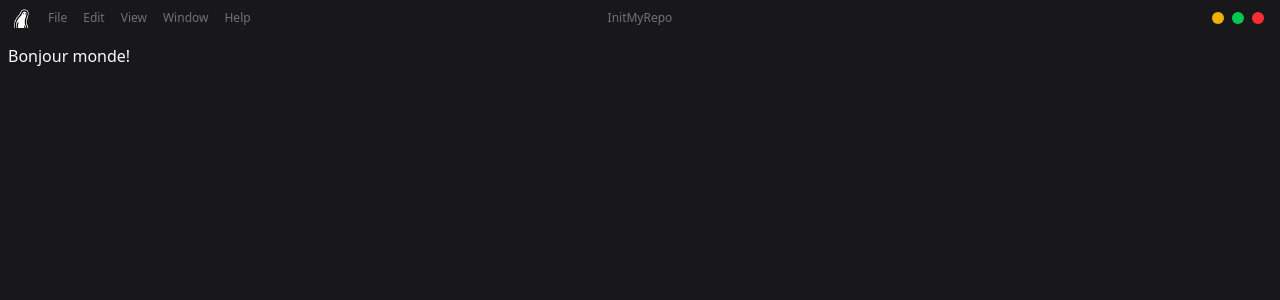
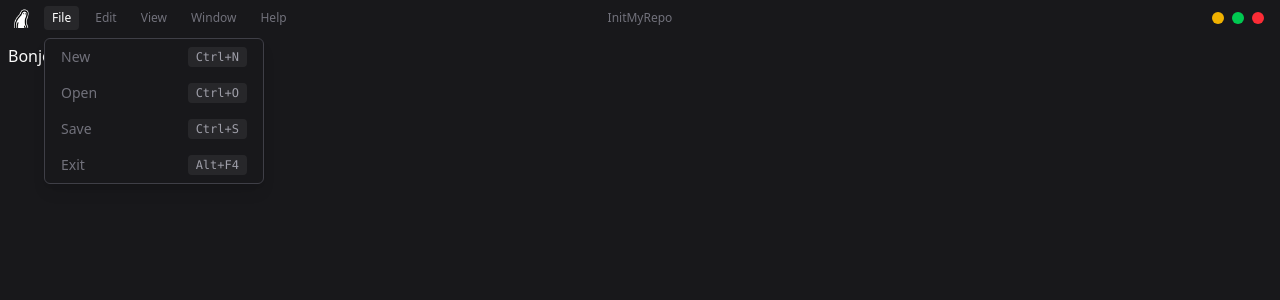
Before and after one commit to luminescencedev/InitMyRepo, a React (Vite) app: page / in a window 1280 px wide. Both pictures are taken after a click on the button "File". Shown: the top 300 px of the page. Built offline with nearby package versions, Linux system fonts and the light colour scheme.

Commit message:
update menubar.tsx

```diff
--- a/src/electron/main.ts
+++ b/src/electron/main.ts
@@ -2,6 +2,7 @@ import { app, BrowserWindow, ipcMain } from "electron";
 import path from "path";
 import { isDev } from "./utils.js";
 import { createTray } from "./tray.js";
+import { globalShortcut } from "electron";
 
 function createWindow(): BrowserWindow {
   const mainWindow = new BrowserWindow({
@@ -36,12 +37,28 @@ function createWindow(): BrowserWindow {
 app.whenReady().then(() => {
   const mainWindow = createWindow();
 
+  globalShortcut.register("CommandOrControl+Shift+M", () => {
+    const windows = BrowserWindow.getAllWindows();
+    if (windows.length > 0) {
+      const win = windows[0];
+      if (!win.isMaximized()) {
+        win.maximize();
+      } else {
+        win.unmaximize();
+      }
+    }
+  });
+
   ipcMain.on("minimize", () => {
-    mainWindow.minimize();
+    if (mainWindow) {
+      mainWindow.minimize();
+    }
   });
 
   ipcMain.on("close", () => {
-    mainWindow.close();
+    if (mainWindow) {
+      mainWindow.close();
+    }
   });
 
   ipcMain.on("maximize", () => {
@@ -54,7 +71,15 @@ app.whenReady().then(() => {
     }
   });
 
-  // Add handler for showing menus
+  ipcMain.on("fullscreen", () => {
+    if (mainWindow) {
+      if (!mainWindow.isFullScreen()) {
+        mainWindow.setFullScreen(true);
+      } else {
+        mainWindow.setFullScreen(false);
+      }
+    }
+  });
 
   createTray(mainWindow);
 
@@ -82,4 +107,8 @@ function handleCloseEvents(mainWindow: BrowserWindow) {
   mainWindow.on("show", () => {
     willClose = false;
   });
+
+  app.on("will-quit", () => {
+    globalShortcut.unregisterAll();
+  });
 }
--- a/src/electron/tray.ts
+++ b/src/electron/tray.ts
@@ -2,14 +2,21 @@ import { BrowserWindow, Menu, Tray, app } from "electron";
 import { getAssetsPath } from "./pathResolver.js";
 import path from "path";
 
+let tray: Tray | null = null;
+
 export function createTray(mainWindow: BrowserWindow) {
-  const tray = new Tray(path.join(getAssetsPath(), "luminescence_icon@5x.png"));
+  if (tray) {
+    return tray;
+  }
 
-  tray.setContextMenu(
-    Menu.buildFromTemplate([
+  tray = new Tray(path.join(getAssetsPath(), "luminescence_icon@5x.png"));
+  tray.setToolTip("InitMyRepo");
+
+  const contextMenu = Menu.buildFromTemplate([
     {
       label: "Show",
       click: () => {
+        if (mainWindow.isMinimized()) mainWindow.restore();
         mainWindow.show();
         if (app.dock) {
           app.dock.show();
@@ -17,9 +24,34 @@ export function createTray(mainWindow: BrowserWindow) {
       },
     },
     {
+      label: "Hide",
+      click: () => {
+        mainWindow.hide();
+        if (app.dock) {
+          app.dock.hide();
+        }
+      },
+    },
+    { type: "separator" },
+    {
       label: "Quit",
       click: () => app.quit(),
     },
-    ])
-  );
+  ]);
+
+  tray.setContextMenu(contextMenu);
+
+  tray.on("double-click", () => {
+    if (mainWindow.isMinimized()) mainWindow.restore();
+    mainWindow.show();
+    if (app.dock) {
+      app.dock.show();
     }
+  });
+
+  tray.on("right-click", () => {
+    tray?.popUpContextMenu();
+  });
+
+  return tray;
+}
--- a/src/renderer/components/TitleBar/MenuBar.tsx
+++ b/src/renderer/components/TitleBar/MenuBar.tsx
@@ -1,27 +1,131 @@
+import React, { useState, useRef, useEffect } from "react";
 import { cn } from "../../utils/cn";
+import MenuDropdown from "./MenuDropdown";
+
 const drag = { WebkitAppRegion: "drag" } as React.CSSProperties;
 const noDrag = { WebkitAppRegion: "no-drag" } as React.CSSProperties;
-const menus = ["File", "Edit", "View", "Window", "Help"];
+const menus = [
+  {
+    label: "File",
+    items: [
+      { label: "New", shortcut: "Ctrl+N", onClick: () => {} },
+      { label: "Open", shortcut: "Ctrl+O", onClick: () => {} },
+      { label: "Save", shortcut: "Ctrl+S", onClick: () => {} },
+      {
+        label: "Exit",
+        shortcut: "Alt+F4",
+        onClick: () => window.electron?.ipcRenderer.send("close"),
+      },
+    ],
+  },
+  {
+    label: "Edit",
+    items: [
+      { label: "Undo", shortcut: "Ctrl+Z", onClick: () => {} },
+      { label: "Redo", shortcut: "Ctrl+Y", onClick: () => {} },
+      { label: "Cut", shortcut: "Ctrl+X", onClick: () => {} },
+      { label: "Copy", shortcut: "Ctrl+C", onClick: () => {} },
+      { label: "Paste", shortcut: "Ctrl+V", onClick: () => {} },
+    ],
+  },
+  {
+    label: "View",
+    items: [
+      {
+        label: "Reload",
+        shortcut: "Ctrl+R",
+        onClick: () => window.location.reload(),
+      },
+      {
+        label: "Toggle Fullscreen",
+        shortcut: "F11",
+        onClick: () => window.electron?.ipcRenderer.send("fullscreen"),
+      },
+    ],
+  },
+  {
+    label: "Window",
+    items: [
+      {
+        label: "Minimize",
+        shortcut: "Ctrl+M",
+        onClick: () => window.electron?.ipcRenderer.send("minimize"),
+      },
+      {
+        label: "Maximize",
+        shortcut: "Ctrl+Shift+M",
+        onClick: () => window.electron?.ipcRenderer.send("maximize"),
+      },
+    ],
+  },
+  {
+    label: "Help",
+    items: [{ label: "About", shortcut: "F1", onClick: () => {} }],
+  },
+];
 
 const MenuBar: React.FC = () => {
-  // const [activeMenu, setActiveMenu] = useState<string | null>(null);
+  const [activeMenu, setActiveMenu] = useState<string | null>(null);
+  const navRef = useRef<HTMLDivElement>(null);
+
+  // Close dropdown on click outside
+  useEffect(() => {
+    const handleClick = (e: MouseEvent) => {
+      if (navRef.current && !navRef.current.contains(e.target as Node)) {
+        setActiveMenu(null);
+      }
+    };
+    if (activeMenu) {
+      document.addEventListener("mousedown", handleClick);
+    } else {
+      document.removeEventListener("mousedown", handleClick);
+    }
+    return () => document.removeEventListener("mousedown", handleClick);
+  }, [activeMenu]);
+
+  // Keyboard navigation (optional)
+  // ...
 
   return (
     <nav
-      className={cn("flex space-x-2 text-xs font-medium select-none")}
+      ref={navRef}
+      className={cn(
+        "relative flex space-x-2 text-xs font-medium select-none text-zinc-500"
+      )}
       style={drag}
     >
       {menus.map((menu) => (
-        <button
-          key={menu}
-          className={cn(
-            "hover:bg-zinc-800 p-1 rounded-sm focus:outline-none text-zinc-500"
-          )}
-          tabIndex={-1}
+        <div
+          key={menu.label}
+          className="relative"
           style={noDrag}
+          onMouseEnter={() => {
+            if (activeMenu) setActiveMenu(menu.label);
+          }}
         >
-          {menu}
-        </button>
+          <button
+            className={cn(
+              "hover:bg-zinc-800 p-1 rounded-sm focus:outline-none px-2 transition-colors",
+              activeMenu === menu.label && "bg-zinc-800 text-white"
+            )}
+            tabIndex={0}
+            onClick={() =>
+              setActiveMenu(activeMenu === menu.label ? null : menu.label)
+            }
+            onKeyDown={(e) => {
+              if (e.key === "Enter" || e.key === "ArrowDown")
+                setActiveMenu(menu.label);
+              if (e.key === "Escape") setActiveMenu(null);
+            }}
+          >
+            {menu.label}
+          </button>
+          <MenuDropdown
+            open={activeMenu === menu.label}
+            items={menu.items}
+            className="top-7 left-0 min-w-[220px]"
+          />
+        </div>
       ))}
     </nav>
   );
--- /dev/null
+++ b/src/renderer/components/TitleBar/MenuDropdown.tsx
@@ -0,0 +1,54 @@
+import React from "react";
+import { cn } from "../../utils/cn";
+
+export interface MenuDropdownProps {
+  open: boolean;
+  items: {
+    label: string;
+    shortcut?: string;
+    onClick?: () => void;
+    disabled?: boolean;
+  }[];
+  className?: string;
+  style?: React.CSSProperties;
+}
+
+const MenuDropdown: React.FC<MenuDropdownProps> = ({
+  open,
+  items,
+  className,
+  style,
+}) => {
+  if (!open) return null;
+  return (
+    <div
+      className={cn(
+        "absolute left-0 mt-1 min-w-[220px] w-auto bg-zinc-900 border border-zinc-700 rounded-md shadow-lg z-50 animate-fade-in flex flex-col",
+        className
+      )}
+      style={style}
+    >
+      {items.map((item, i) => (
+        <button
+          key={item.label + i}
+          className={cn(
+            "w-full flex items-center justify-between px-4 py-2 text-sm hover:bg-zinc-800 focus:bg-zinc-800 transition-colors whitespace-nowrap",
+            item.disabled && "opacity-50 cursor-not-allowed"
+          )}
+          onClick={item.onClick}
+          disabled={item.disabled}
+          tabIndex={0}
+        >
+          <span>{item.label}</span>
+          {item.shortcut && (
+            <span className="ml-6 text-xs font-mono text-zinc-400 bg-zinc-800 rounded px-2 py-0.5">
+              {item.shortcut}
+            </span>
+          )}
+        </button>
+      ))}
+    </div>
+  );
+};
+
+export default MenuDropdown;
```
Also changed, not shown: src/electron/preload.cts. Lines whose indentation alone changed are shown as unchanged.
